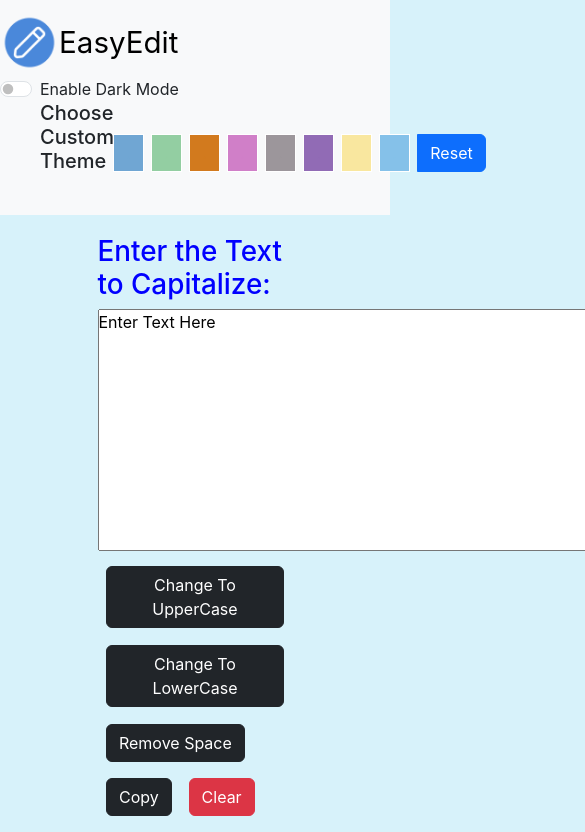
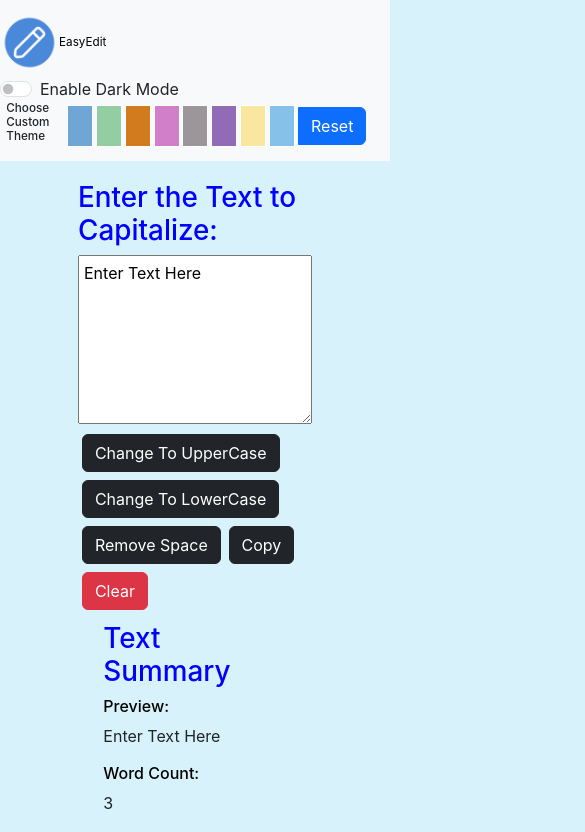
Before and after one commit to Lavanya2oo4/ReactLearn2023, a React (Create React App) app: page / in a window 390 px wide. Shown: the top 832 px of the page, 585 px wide, since content can reach past the window. Built offline with nearby package versions, Linux system fonts and the light colour scheme.

Commit message:
Ready for deployment-After Making Responsive

```diff
--- a/package.json
+++ b/package.json
@@ -1,4 +1,6 @@
 {
+  "homepage": "https://Lavanya2oo4.github.io/ReactLearn2023",
+
   "name": "my_app",
   "version": "0.1.0",
   "private": true,
@@ -12,6 +14,9 @@
     "web-vitals": "^2.1.4"
   },
   "scripts": {
+    "predeploy": "npm run build",
+    "deploy": "gh-pages -d build",
+
     "start": "react-scripts start",
     "build": "react-scripts build",
     "test": "react-scripts test",
--- a/src/App.css
+++ b/src/App.css
@@ -59,23 +59,33 @@ body {
 }
 
 button {
-  margin: 1vh;
+  margin:1vw;
 }
 #siteName{
-  font-size: 3.5vh;
+  font-size: 3vw;
 }
 #txtForm {
   margin: auto;
   padding: 5vw;
+  width:70vw;
+
+}
+textarea{
   width:60vw;
+  height:20vh;
+  padding: 5px;
 }
-
+body{
+  overflow-x: hidden;
+}
 #enhance{
   margin: 1vh 3vh;
 }
 .navbar{
   display: flex;
   justify-content:space-between;
+  width:100vw;
+
 }
 
 
@@ -114,3 +124,21 @@ p{
 .colorBtn{
   border:1px solid white;
 }
+
+@media screen and (max-width:600px) {
+  body{
+    /* background-color: blue; */
+
+  }
+  h5{
+    font-size: 3vw;
+    margin-right: 1vw;
+    margin-left: -4vh;
+  }
+
+  nav .colorBtn{
+    width:0.5vh !important;
+    height:5vh;
+  }
+
+}
--- a/src/Components/Form.js
+++ b/src/Components/Form.js
@@ -41,6 +41,8 @@ export default function Form(props) {
 
 
 
+
+
     const handleChange = (e) => {
         setText(e.target.value)
 
@@ -52,7 +54,7 @@ export default function Form(props) {
         <div id="txtForm">
             <form >
                 <h1 style={{color:props.mode==="light"?"blue":"white"}}> Enter the Text to Capitalize:</h1>
-                <textarea cols="100" rows="10" value={text} onChange={handleChange}></textarea>
+                <textarea value={text} onChange={handleChange}></textarea>
                 <br />
                 <button type="button" className={`btn btn-${props.mode==="light"?"dark":"light"}`} onClick={upperCase} >Change To UpperCase</button>
                 <button type="button" className={`btn btn-${props.mode==="light"?"dark":"light"}`} onClick={lowerCase} >Change To LowerCase</button>
--- a/src/Components/Navbar.js
+++ b/src/Components/Navbar.js
@@ -73,7 +73,7 @@ export default function Navbar(props) {
               <button type="button" className="btn btn-primary colorBtn" onClick={changeTheme6} style={{ backgroundColor: "#916BB5", color: "#916BB5" }} >.</button>
               <button type="button" className="btn btn-primary colorBtn" onClick={changeTheme7} style={{ backgroundColor: "#F9E79F", color: "#F9E79F" }} >.</button>
               <button type="button" className="btn btn-primary colorBtn" onClick={changeTheme8} style={{ backgroundColor: "#85C1E9", color: "#85C1E9" }} >.</button>
-              <button type="button" className="btn btn-primary" onClick={resetTheme}>Reset</button>
+              <button type="button" className="btn btn-primary reset" onClick={resetTheme}>Reset</button>
             </div>
           </div>
 
```
Also changed, not shown: 1 other file (tests, documents, lock files or other folders).
